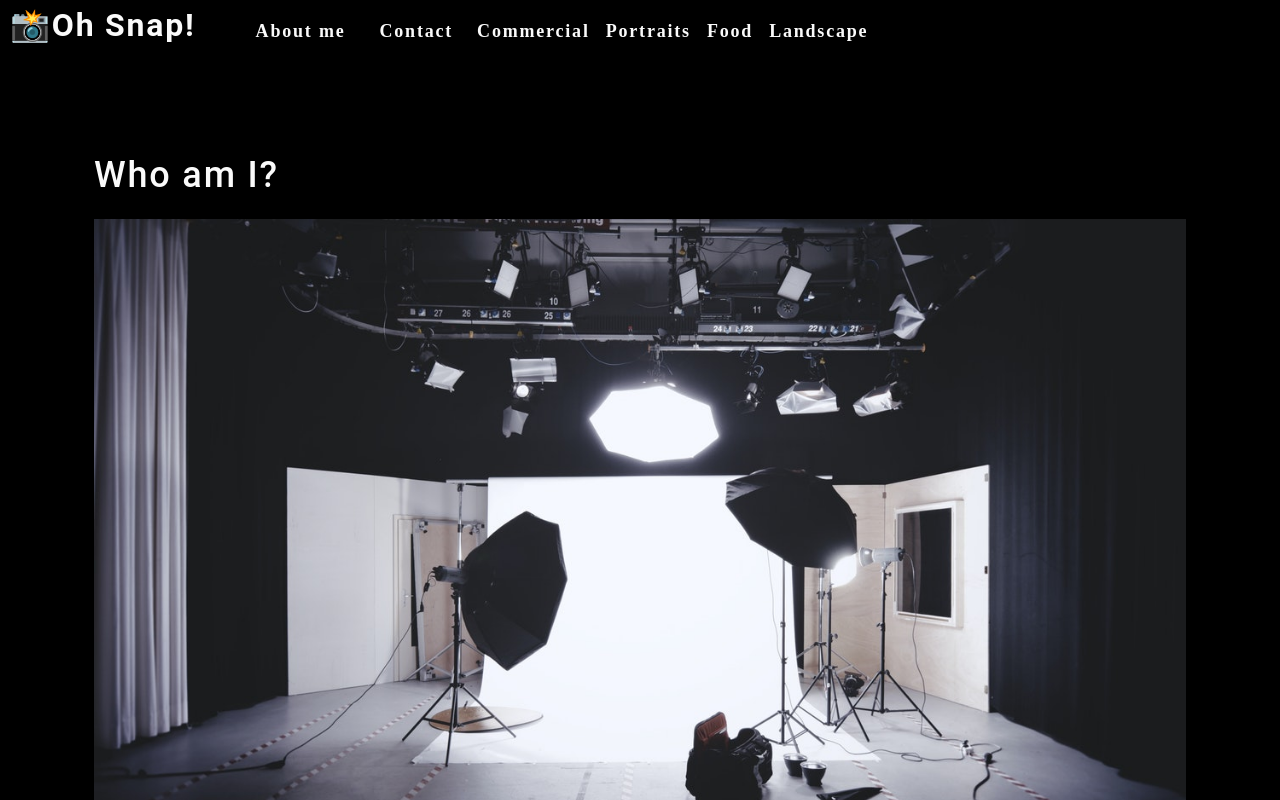
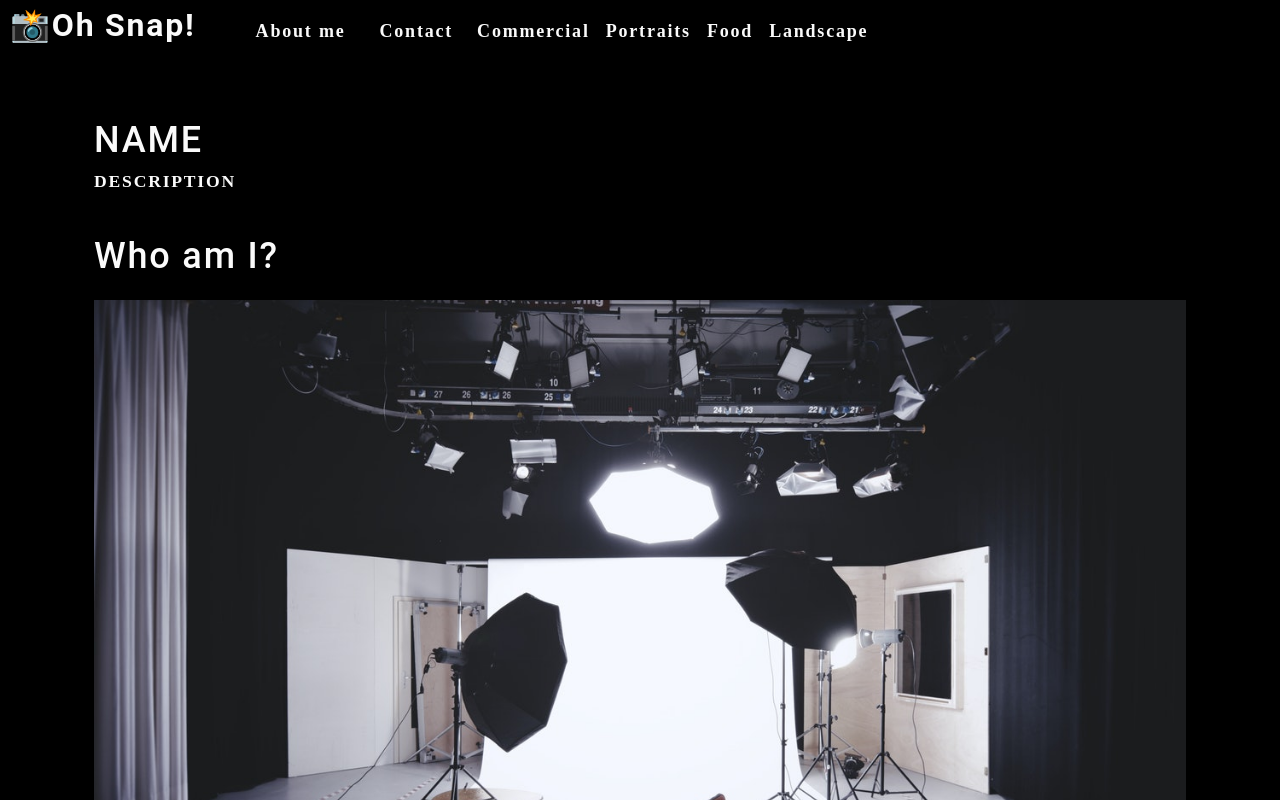
Before and after one commit to blainecurren/photo-port, a React (Create React App) app: page / in a window 1280 px wide. Shown: the top 800 px of the page. Built offline with nearby package versions, Linux system fonts and the light colour scheme.

Commit message:
added gallery component

```diff
--- a/src/App.js
+++ b/src/App.js
@@ -1,5 +1,6 @@
 import React from "react";
 import About from "./components/About";
+import Gallery from "./components/Gallery";
 import Nav from "./components/Nav";
 
 function App() {
@@ -7,6 +8,7 @@ function App() {
     <div>
       <Nav />
       <main>
+        <Gallery />
         <About />
       </main>
     </div>
--- /dev/null
+++ b/src/components/Gallery/index.js
@@ -0,0 +1,12 @@
+import React from "react";
+
+function Gallery() {
+  return (
+    <section>
+      <h1>NAME</h1>
+      <p>DESCRIPTION</p>
+    </section>
+  );
+}
+
+export default Gallery;
```
